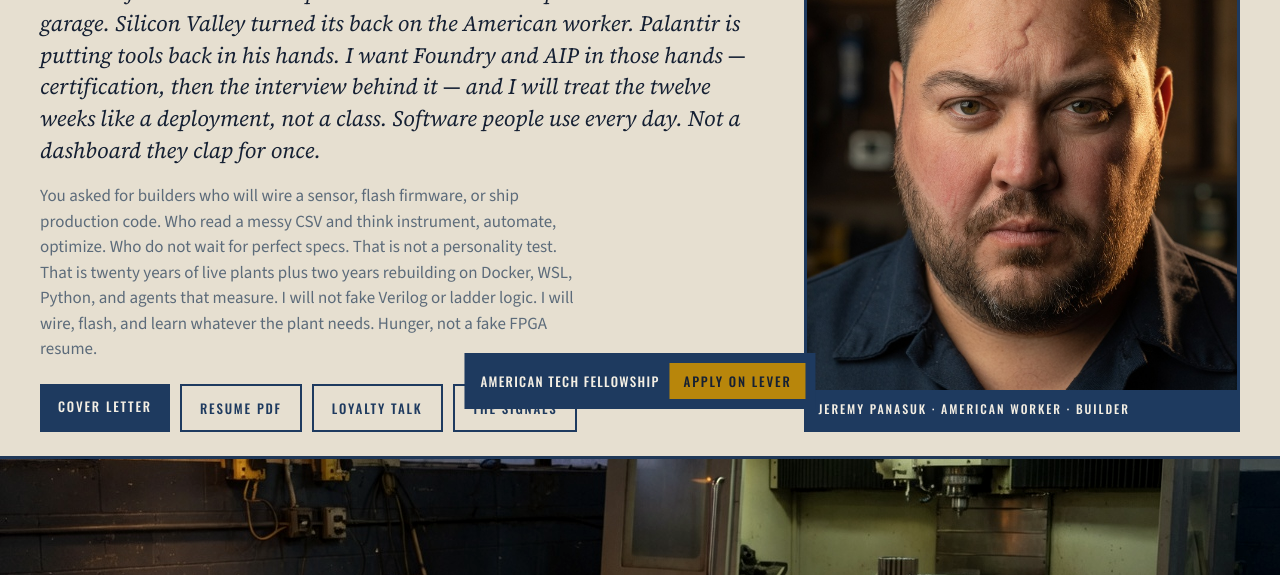
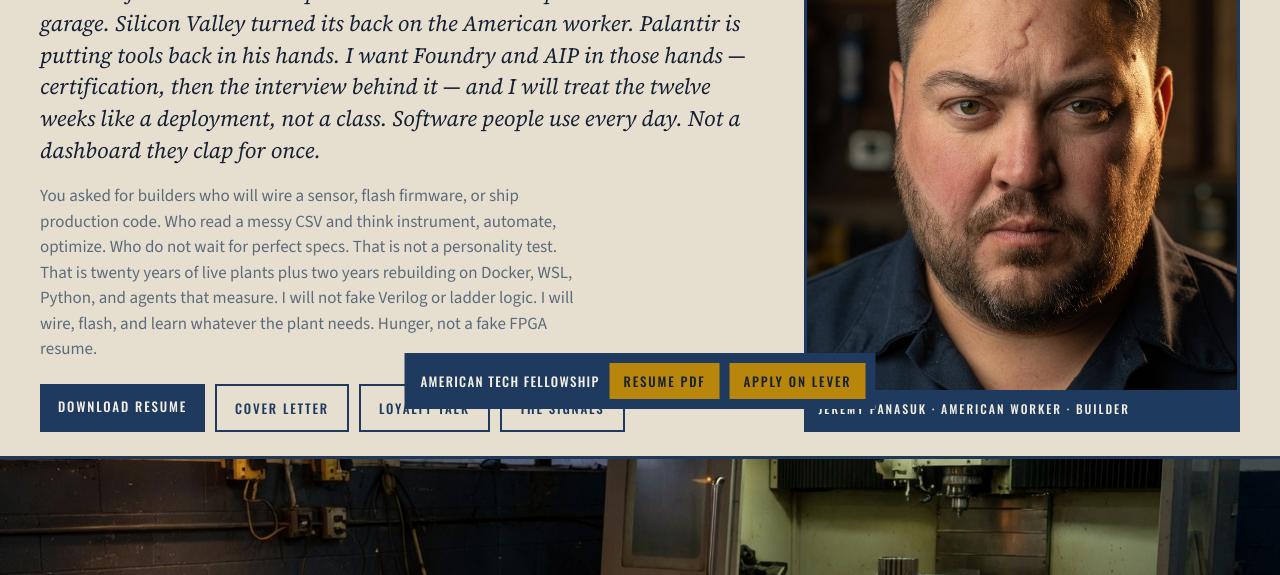
Before and after one commit to jpanasuk-netizen/for-american-tech, a plain HTML site: page index.html in a window 1280 px wide. Shown: the part 377-952 px from the top of the page. Drawn offline with nearby package versions, Linux system fonts and the light colour scheme.

Commit message:
Put American Tech resume download on hero, footer, and bar

```diff
--- a/index.html
+++ b/index.html
@@ -97,8 +97,8 @@
         <p class="lede">I never left. Wisconsin. Oils plants. Fabs. Bakeries. A private GPU in the garage. Silicon Valley turned its back on the American worker. Palantir is putting tools back in his hands. I want Foundry and AIP in those hands — certification, then the interview behind it — and I will treat the twelve weeks like a deployment, not a class. Software people use every day. Not a dashboard they clap for once.</p>
         <p class="meta">You asked for builders who will wire a sensor, flash firmware, or ship production code. Who read a messy CSV and think instrument, automate, optimize. Who do not wait for perfect specs. That is not a personality test. That is twenty years of live plants plus two years rebuilding on Docker, WSL, Python, and agents that measure. I will not fake Verilog or ladder logic. I will wire, flash, and learn whatever the plant needs. Hunger, not a fake FPGA resume.</p>
         <div class="hero-actions">
-          <a class="btn" href="cover.html">Cover letter</a>
-          <a class="btn ghost" href="JAP_PALANTIR_AMERICAN_TECH.pdf">Resume PDF</a>
+          <a class="btn" href="JAP_PALANTIR_AMERICAN_TECH.pdf" download>Download resume</a>
+          <a class="btn ghost" href="cover.html">Cover letter</a>
           <a class="btn ghost" href="loyalty.html">Loyalty talk</a>
           <a class="btn ghost" href="#signals">The signals</a>
         </div>
@@ -194,6 +194,7 @@
     <div class="wrap">
       <div>Jeremy Panasuk · New Auburn, WI · 715-970-0204</div>
       <div>
+        <a href="JAP_PALANTIR_AMERICAN_TECH.pdf" download>Resume PDF</a> ·
         <a href="cover.html">Cover letter</a> ·
         <a href="playbook.html">Floor playbook</a> ·
         <a href="loyalty.html">Loyalty talk</a> ·
@@ -205,6 +206,7 @@
   </footer>
   <div class="applybar">
     <span>American Tech Fellowship</span>
+    <a class="btn" href="JAP_PALANTIR_AMERICAN_TECH.pdf" download>Resume PDF</a>
     <a class="btn" href="https://jobs.lever.co/palantir/0ccbe620-a3ef-41d1-a5c4-68e56b3c91d0/apply" target="_blank" rel="noopener">Apply on Lever</a>
   </div>
   <script>
```
